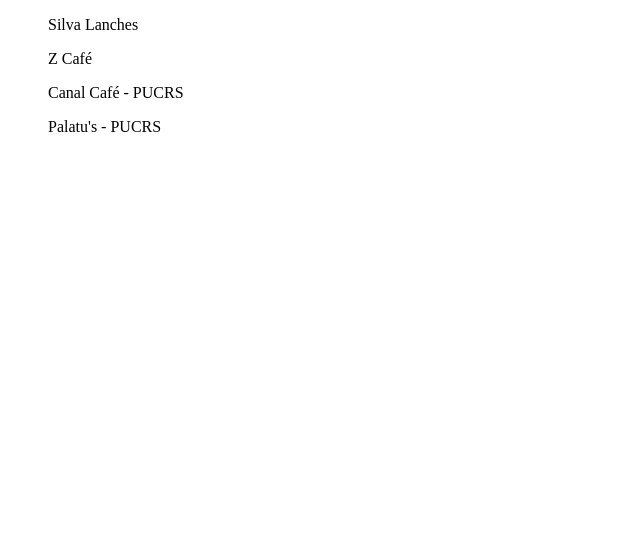
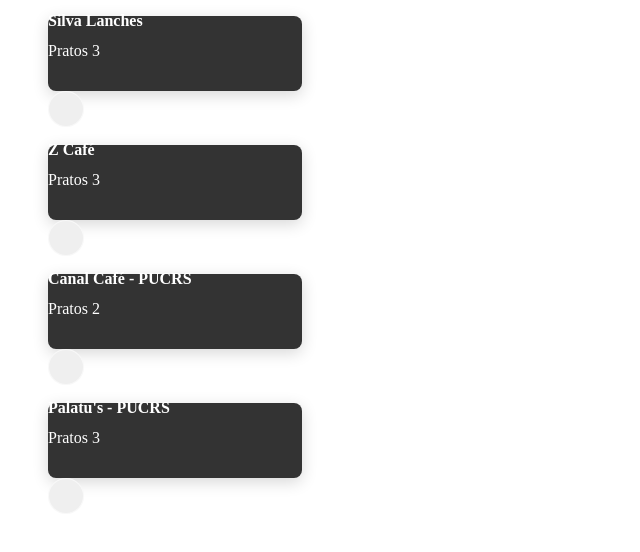
Before and after one commit to ArthurNox/eat-guide, a React (Create React App) app: page / in a window 1280 px wide. Shown: the top 552 px of the page, without its empty margins (0-640 px from the left). Built offline with nearby package versions, Linux system fonts and the light colour scheme; data requests are answered from the project's data file.

Commit message:
Adicionando Card Styled Component

```diff
--- a/package.json
+++ b/package.json
@@ -9,7 +9,8 @@
     "axios": "^0.19.2",
     "react": "^16.12.0",
     "react-dom": "^16.12.0",
-    "react-scripts": "3.3.1"
+    "react-scripts": "3.3.1",
+    "styled-components": "^5.0.1"
   },
   "scripts": {
     "start": "react-scripts start",
--- /dev/null
+++ b/src/components/ButtonPlus/styles.js
@@ -0,0 +1,11 @@
+import styled from 'styled-components';
+
+export const ButtonPlus = styled.button`
+  top: 176px;
+  left: 298px;
+  width: 36px;
+  height: 36px;
+  border-radius: 50%;
+  border: 1px solid #FFFFFF98;
+  opacity: 1;
+`;
--- a/src/components/Card/index.js
+++ b/src/components/Card/index.js
@@ -1,18 +1,19 @@
 import React from 'react';
-
+import { Restaurant } from './styles'
+import { ButtonPlus } from '../ButtonPlus/styles'
 // import { Container } from './styles';
 
 export default function Card(props) {
   const { location } = props;
 
 
-
-
-
-
-
-
   return (
-    <p>{location.name}</p>
+    <>
+      <Restaurant>
+        <h3>{location.name}</h3>
+        <p>Pratos {location.menuItens.length}</p>
+      </Restaurant>
+      <ButtonPlus />
+    </>
   );
 }
--- /dev/null
+++ b/src/components/Card/styles.js
@@ -0,0 +1,29 @@
+import styled from 'styled-components';
+
+export const Restaurant = styled.article`
+  top: 159px;
+  left: 24px;
+  width: 254px;
+  height: 75px;
+
+  background: #333333 0% 0% no-repeat padding-box;
+  box-shadow: 0px 4px 16px #00000029;
+  border-radius: 8px;
+  opacity: 1;
+
+  h3 {
+    text-align: left;
+    font: Bold 16px/10px Poppins;
+    letter-spacing: 0;
+    color: #FFFFFF;
+    opacity: 1;
+  }
+
+  p {
+    text-align: left;
+    font: Light 16px/10px Nunito Sans;
+    letter-spacing: 0;
+    color: #FFFFFF;
+    opacity: 1;
+  }
+`;
--- a/src/components/List/index.js
+++ b/src/components/List/index.js
@@ -18,12 +18,15 @@
 }, [])
 
     return (
+    <>
+      <div className="list-content"></div>
         <ul>
           {locations.map(location => (
             <Card key={location.name}  location={location}/>
           )
 
         )}</ul>
+    </>
       );
 }
 
```
Also changed, not shown: 1 other file (tests, documents, lock files or other folders).
